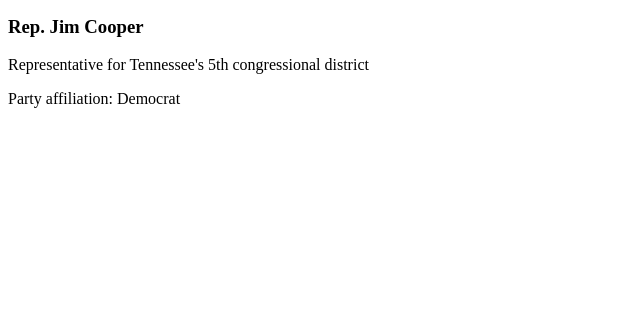
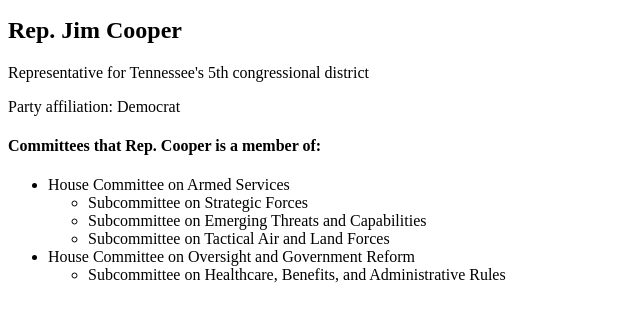
Before and after one commit to elliot-huck/my-political-candidate, a plain HTML site: page index.html in a window 1280 px wide. Shown: the part 29-350 px from the top of the page, without its empty margins (0-640 px from the left). Drawn offline with Linux system fonts and the light colour scheme.

Commit message:
Add 'committees' section to index.html

```diff
--- a/index.html
+++ b/index.html
@@ -11,13 +11,27 @@
   <article class="article">
     <section class="article article__info">
       <img src="" alt="Rep. Jim Cooper">
-      <h3>Rep. Jim Cooper</h3>
+      <h2>Rep. Jim Cooper</h2>
       <p>Representative for Tennessee's 5th congressional district</p>
       <p>Party affiliation: <span class="span--blue">Democrat</span></p>
     </section>
 
     <section class="article article__committees">
-
+      <h4>Committees that Rep. Cooper is a member of:</h4>
+      <ul class="list">
+        <li class="li li--main">House Committee on Armed Services
+          <ul class="list">
+            <li class="li li--sublist">Subcommittee on Strategic Forces</li>
+            <li class="li li--sublist">Subcommittee on Emerging Threats and Capabilities</li>
+            <li class="li li--sublist">Subcommittee on Tactical Air and Land Forces</li>
+          </ul>
+        </li>
+        <li class="li li--main">House Committee on Oversight and Government Reform
+          <ul class="list">
+            <li class="li li--sublist">Subcommittee on Healthcare, Benefits, and Administrative Rules</li>
+          </ul>
+        </li>
+      </ul>
     </section>
 
     <section class="article article__legislation">
```
